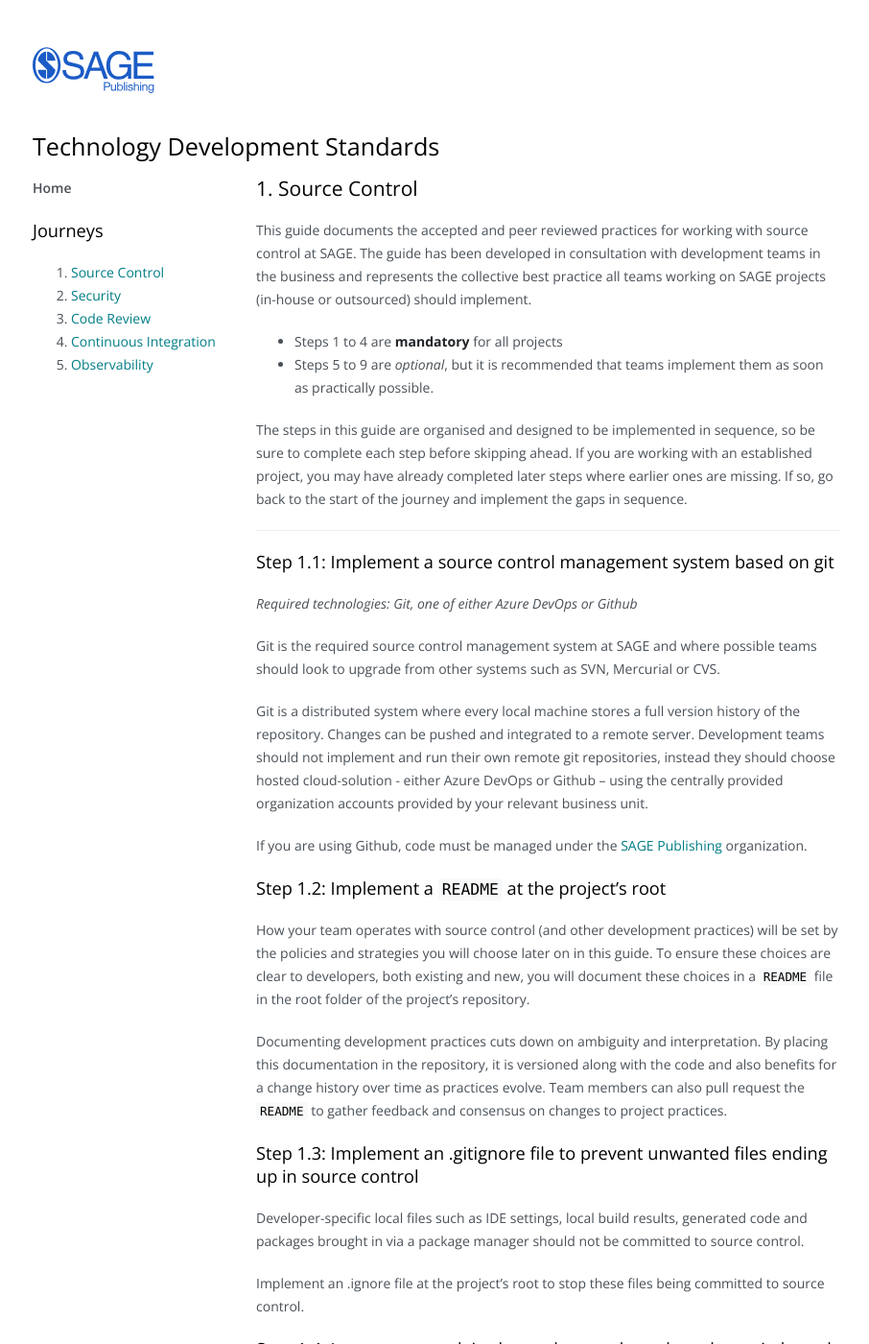
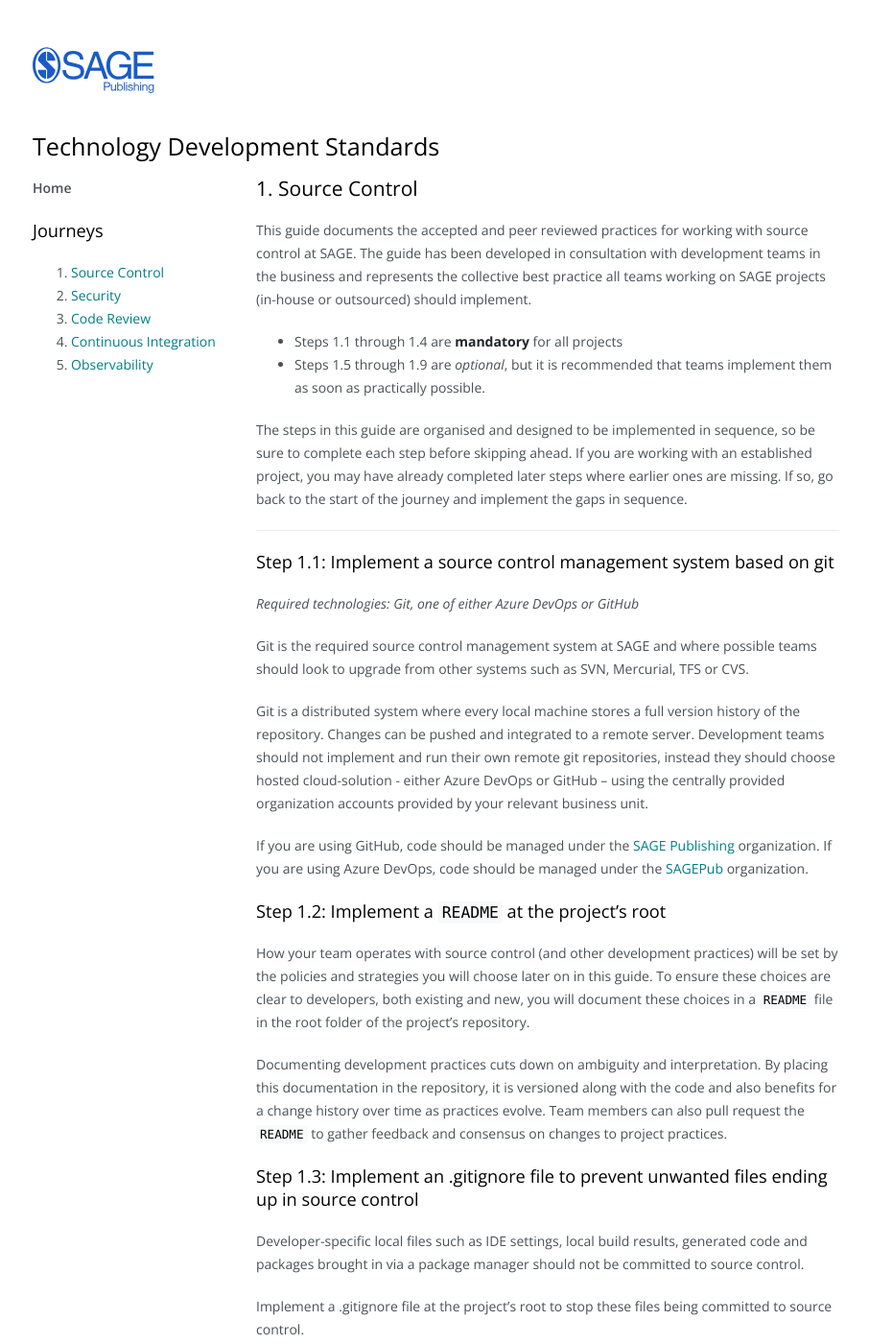
Before and after one commit to sagepublishing/sagepublishing.github.io, a Jekyll site: the page built from journeys/source-control.md, in a window 1280 px wide and 1400 px high. Shown: the whole window at 96% size, without its empty margins (140-1046 px from the left). Built offline with Jekyll 4.4.1, drawn with Linux system fonts in a browser that asks for light colours; nearby versions of some CDN libraries; some of the changed text lies outside the part shown.

Commit message:
minor tweaks to source control journey

`````diff
--- a/journeys/source-control.md
+++ b/journeys/source-control.md
@@ -6,8 +6,8 @@ body_class: home
 
 This guide documents the accepted and peer reviewed practices for working with source control at SAGE. The guide has been developed in consultation with development teams in the business and represents the collective best practice all teams working on SAGE projects (in-house or outsourced) should implement.
 
-* Steps 1 to 4 are **mandatory** for all projects
-* Steps 5 to 9 are *optional*, but it is recommended that teams implement them as soon as practically possible.
+* Steps 1.1 through 1.4 are **mandatory** for all projects
+* Steps 1.5 through 1.9 are *optional*, but it is recommended that teams implement them as soon as practically possible.
 
 The steps in this guide are organised and designed to be implemented in sequence, so be sure to complete each step before skipping ahead. If you are working with an established project, you may have already completed later steps where earlier ones are missing. If so, go back to the start of the journey and implement the gaps in sequence.
 
@@ -15,13 +15,13 @@ The steps in this guide are organised and designed to be implemented in sequence
 
 ### Step 1.1: Implement a source control management system based on git
 
-*Required technologies: Git, one of either Azure DevOps or Github*
+*Required technologies: Git, one of either Azure DevOps or GitHub*
 
-Git is the required source control management system at SAGE and where possible teams should look to upgrade from other systems such as SVN, Mercurial or CVS.
+Git is the required source control management system at SAGE and where possible teams should look to upgrade from other systems such as SVN, Mercurial, TFS or CVS.
 
-Git is a distributed system where every local machine stores a full version history of the repository. Changes can be pushed and integrated to a remote server. Development teams should not implement and run their own remote git repositories, instead they should choose hosted cloud-solution - either Azure DevOps or Github – using the centrally provided organization accounts provided by your relevant business unit.
+Git is a distributed system where every local machine stores a full version history of the repository. Changes can be pushed and integrated to a remote server. Development teams should not implement and run their own remote git repositories, instead they should choose hosted cloud-solution - either Azure DevOps or GitHub – using the centrally provided organization accounts provided by your relevant business unit.
 
-If you are using Github, code must be managed under the [SAGE Publishing](https://github.com/sagepublishing) organization.
+If you are using GitHub, code should be managed under the [SAGE Publishing](https://github.com/sagepublishing) organization. If you are using Azure DevOps, code should be managed under the [SAGEPub](https://dev.azure.com/SAGEPub/) organization.
 
 
 ### Step 1.2: Implement a `README` at the project’s root
@@ -35,7 +35,7 @@ Documenting development practices cuts down on ambiguity and interpretation. By
 
 Developer-specific local files such as IDE settings, local build results, generated code and packages brought in via a package manager should not be committed to source control.
 
-Implement an .ignore file at the project’s root to stop these files being committed to source control.
+Implement a .gitignore file at the project’s root to stop these files being committed to source control.
 
 
 ### Step 1.4: In progress work is always done on branches, the main branch is always releasable
@@ -48,7 +48,7 @@ All development and testing work is done in branches off the main branch.
 
 By making sure main is always releasable, and therefore has a clear merge history, team members always know what the status of the main branch is without consulting others, and it is clear there is always a release candidate available for release.
 
-No long life feature branches
+Feature branches for individual task work should be short lived, ideally no more than a single sprint, to avoid working in stale code or creating future merge risks. If a feature branch must be maintained for longer than a single sprint it is the responsibility of the branch owner to regularly pull origin/main.
 
 
 ### Step 1.5: [OPTIONAL] Implement and document your team’s branching strategy
@@ -103,9 +103,7 @@ Capitalization and Punctuation: Capitalize the first word and do not end in punc
 <type>[optional scope]: <description>
 
 
-
 [optional body]
-
 
 
 [optional footer(s)]
@@ -117,20 +115,15 @@ Capitalization and Punctuation: Capitalize the first word and do not end in punc
 fix: fix foo to enable bar
 
 
-
 This fixes the broken behavior of the component by doing xyz.
-
 
 BREAKING CHANGE
 
 Before this fix foo wasn't enabled at all, behavior changes from <old> to <new>
 
 
-
 Closes STS-123
-
 ````
-
 
 
 ### Step 1.7: [OPTIONAL] Implement and document your team’s merge strategy
@@ -147,20 +140,18 @@ Having said above teams should adopt the best-fitting branch-merge strategy and
 Once your merge strategy is decided document it in your `README` file.
 
 
-
 ### Step 1.8: [OPTIONAL] Dependencies should be brought in via a package manager and not via sub-modules
 
 Do not use the git sub-module feature to manage dependencies, instead use a package manager such as NuGet, npm or other language-specific alternative.
 
 Linking to dependencies via sub-modules is error prone, does not explicitly define dependancy versions or the dependency tree, and leaves developers to manually manage package’s own dependencies. In addition, the security features implemented by many package managers (flagging outdated or insecure packages) are averted.
 
-Make sure you implement a line in your .gitignore file (step 3) to stop the packages being committed to source control. The source control’s configuration file should of course be included.
-
+Make sure you implement a line in your .gitignore file ([step 3](#step-13-implement-an-gitignore-file-to-prevent-unwanted-files-ending-up-in-source-control)) to stop the packages being committed to source control. The source control’s configuration file should of course be included.
 
 
 ### Step 1.9: [OPTIONAL] Implement automated repository policies
 
-Azure DevOps and Github allow repository administrators to implement automated policies to protect the main branch, enforce pull requests and control who can merge.
+Azure DevOps and GitHub allow repository administrators to implement automated policies to protect the main branch, enforce pull requests and control who can merge.
 
 [insert settings page graphic from Azure DevOps and Github here to demonstrate]
 
`````
